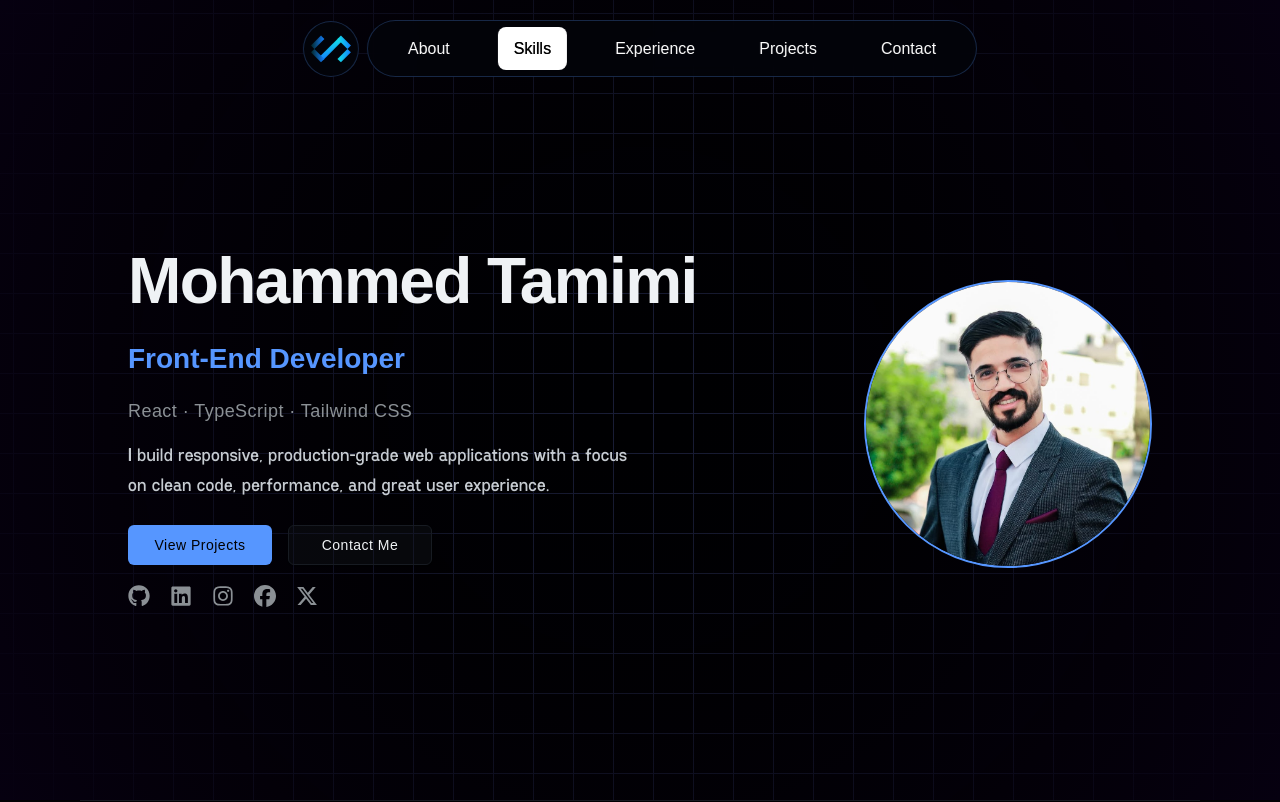
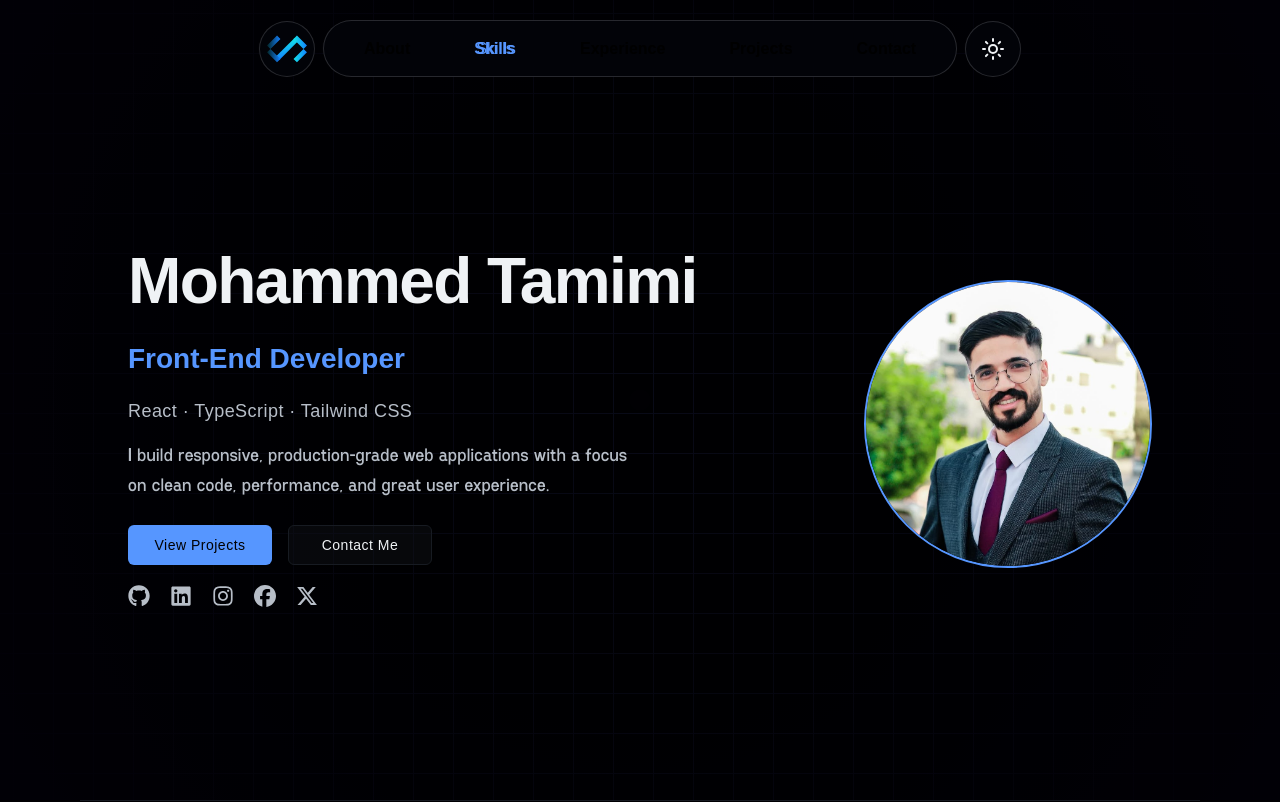
Before and after one commit to m7mdtam/Portfolio, a React (Vite) app: page / in a window 1280 px wide. Shown: the top 802 px of the page. Built offline with nearby package versions, Linux system fonts and the light colour scheme; a web font is replaced by a local one.

Commit message:
fix: added theme

```diff
--- a/src/components/common/navbar/navbar.tsx
+++ b/src/components/common/navbar/navbar.tsx
@@ -1,9 +1,10 @@
 import { useEffect, useRef, useState } from "react";
-import { Menu, X } from "lucide-react";
+import { Menu, Moon, Sun, X } from "lucide-react";
 import { GooeyNav } from "@/components/react-bits";
 import { Button } from "@/components/ui/button";
 import { useScroll } from "@/contexts/scroll-context";
 import type { Section } from "@/contexts/scroll-context";
+import { useTheme } from "@/providers/theme-provider";
 
 const NAV_SECTIONS: Section[] = [
   "about",
@@ -14,7 +15,7 @@ const NAV_SECTIONS: Section[] = [
 ];
 const NAV_LABELS = ["About", "Skills", "Experience", "Projects", "Contact"];
 
-const pill = "bg-card/80 border border-primary/25 backdrop-blur-md";
+const pill = "bg-card/80 border border-text-secondary/20 backdrop-blur-md";
 
 const LogoSvg = () => (
   <svg
@@ -75,12 +76,20 @@ const LogoSvg = () => (
 
 const Navbar = () => {
   const { scrollTo, getElement } = useScroll();
+  const { theme, setTheme } = useTheme();
   const [activeNavIndex, setActiveNavIndex] = useState<number | undefined>(
     undefined,
   );
   const [mobileOpen, setMobileOpen] = useState(false);
   const dropdownRef = useRef<HTMLDivElement>(null);
   const debounceRef = useRef<ReturnType<typeof setTimeout> | null>(null);
+
+  const isDark =
+    theme === "dark" ||
+    (theme === "system" &&
+      window.matchMedia("(prefers-color-scheme: dark)").matches);
+
+  const toggleTheme = () => setTheme(isDark ? "light" : "dark");
 
   useEffect(() => {
     const handleScroll = () => {
@@ -168,6 +177,15 @@ const Navbar = () => {
         />
       </div>
 
+      <Button
+        variant="ghost"
+        onClick={toggleTheme}
+        aria-label="Toggle theme"
+        className={`hidden md:flex w-14 h-14 cursor-pointer rounded-full p-0 hover:bg-transparent ${pill}`}
+      >
+        {isDark ? <Sun className="size-6" /> : <Moon className="size-6" />}
+      </Button>
+
       <div
         className={`relative md:hidden flex items-center justify-between gap-6 rounded-full px-5 py-2 w-[50vw] ${pill}`}
         ref={dropdownRef}
@@ -181,14 +199,29 @@ const Navbar = () => {
           <LogoSvg />
         </Button>
 
+        <div className="flex items-center gap-1">
+          <Button
+            variant="ghost"
+            onClick={toggleTheme}
+            aria-label="Toggle theme"
+            className="p-2 hover:bg-transparent text-foreground shrink-0"
+          >
+            {isDark ? <Sun className="size-6" /> : <Moon className="size-6" />}
+          </Button>
+
           <Button
             variant="ghost"
             onClick={() => setMobileOpen((o) => !o)}
             aria-label="Toggle menu"
             className="p-2 hover:bg-transparent text-foreground shrink-0"
           >
-          {mobileOpen ? <X className="size-6" /> : <Menu className="size-6" />}
+            {mobileOpen ? (
+              <X className="size-6" />
+            ) : (
+              <Menu className="size-6" />
+            )}
           </Button>
+        </div>
 
         {mobileOpen && (
           <div
--- a/src/components/hero/hero-content.tsx
+++ b/src/components/hero/hero-content.tsx
@@ -17,7 +17,7 @@ const HeroContent = ({ name, title, subtitle, intro }: HeroContentProps) => (
     </ScrollReveal>
 
     <ScrollReveal delay={0.45}>
-      <p className="text-body font-title text-muted-foreground tracking-wide">
+      <p className="text-body font-title text-text-secondary tracking-wide">
         {subtitle}
       </p>
     </ScrollReveal>
--- a/src/components/react-bits/GooeyNav.tsx
+++ b/src/components/react-bits/GooeyNav.tsx
@@ -94,7 +94,9 @@ const GooeyNav = ({
         setTimeout(() => {
           try {
             element.removeChild(particle);
-          } catch {}
+          } catch {
+            /* empty */
+          }
         }, t);
       }, 30);
     }
@@ -160,10 +162,15 @@ const GooeyNav = ({
       setActiveIndex(-1);
       textRef.current?.classList.remove("active");
       filterRef.current?.classList.remove("active");
+      if (textRef.current) {
+        textRef.current.innerText = "";
+      }
       return;
     }
     if (syncActiveIndex === activeIndex) return;
-    const li = navRef.current?.querySelectorAll("li")[syncActiveIndex] as HTMLElement;
+    const li = navRef.current?.querySelectorAll("li")[
+      syncActiveIndex
+    ] as HTMLElement;
     if (li) {
       setActiveIndex(syncActiveIndex);
       updateEffectPosition(li);
@@ -174,13 +181,17 @@ const GooeyNav = ({
 
   useEffect(() => {
     if (!navRef.current || !containerRef.current) return;
-    const activeLi = navRef.current.querySelectorAll("li")[activeIndex] as HTMLElement;
+    const activeLi = navRef.current.querySelectorAll("li")[
+      activeIndex
+    ] as HTMLElement;
     if (activeLi) {
       updateEffectPosition(activeLi);
       textRef.current?.classList.add("active");
     }
     const resizeObserver = new ResizeObserver(() => {
-      const currentActiveLi = navRef.current?.querySelectorAll("li")[activeIndex] as HTMLElement;
+      const currentActiveLi = navRef.current?.querySelectorAll("li")[
+        activeIndex
+      ] as HTMLElement;
       if (currentActiveLi) {
         updateEffectPosition(currentActiveLi);
       }
@@ -205,41 +216,71 @@ const GooeyNav = ({
             z-index: 1;
           }
           .effect.text {
-            color: white;
+            color: black;
             font-family: "Sol", sans-serif;
             transition: color 0.3s ease;
           }
           .effect.text.active {
-            color: black;
+            color: var(--accent-primary);
+          }
+          @media (prefers-color-scheme: dark) {
+            .effect.text {
+              color: black;
+            }
+            .effect.text.active {
+              color: var(--accent-primary);
+            }
           }
           .effect.filter {
-            filter: blur(7px) contrast(100) blur(0);
-            mix-blend-mode: lighten;
+            /* gradient/blur effect removed */
           }
           .effect.filter::before {
             content: "";
             position: absolute;
             inset: -75px;
             z-index: -2;
-            background: black;
+            background: transparent;
           }
           .effect.filter::after {
             content: "";
             position: absolute;
             inset: 0;
-            background: white;
+            background: transparent;
             transform: scale(0);
             opacity: 0;
             z-index: -1;
             border-radius: 9999px;
           }
           .effect.active::after {
-            animation: pill 0.3s ease both;
+            animation: none;
           }
-          @keyframes pill {
-            to {
-              transform: scale(1);
-              opacity: 1;
+          li {
+            transition: color 0.3s ease;
+            color: black;
+            font-weight: 700;
+          }
+          li:hover {
+            color: var(--accent-primary);
+          }
+          li.active {
+            color: var(--accent-primary);
+            text-shadow: none;
+          }
+          li.active:hover {
+            color: var(--accent-primary);
+          }
+          @media (prefers-color-scheme: dark) {
+            li {
+              color: var(--text-primary);
+            }
+            li:hover {
+              color: var(--accent-primary);
+            }
+            li.active {
+              color: var(--accent-primary);
+            }
+            li.active:hover {
+              color: var(--accent-primary);
             }
           }
           .particle,
@@ -269,38 +310,23 @@ const GooeyNav = ({
               opacity: 1;
               animation-timing-function: cubic-bezier(0.55, 0, 1, 0.45);
             }
-            70% {
-              transform: rotate(calc(var(--rotate) * 0.5)) translate(calc(var(--end-x) * 1.2), calc(var(--end-y) * 1.2));
+            50% {
+              transform: rotate(calc(var(--rotate) * 0.5)) translate(calc(var(--end-x)), calc(var(--end-y)));
               opacity: 1;
-              animation-timing-function: ease;
-            }
-            85% {
-              transform: rotate(calc(var(--rotate) * 0.66)) translate(calc(var(--end-x)), calc(var(--end-y)));
-              opacity: 1;
+              animation-timing-function: steps(3, jump-none);
             }
             100% {
-              transform: rotate(calc(var(--rotate) * 1.2)) translate(calc(var(--end-x) * 0.5), calc(var(--end-y) * 0.5));
-              opacity: 1;
+              transform: rotate(calc(var(--rotate))) translate(calc(var(--end-x) * 1.5), calc(var(--end-y) * 1.5));
+              opacity: 0;
             }
           }
           @keyframes point {
             0% {
               transform: scale(0);
-              opacity: 0;
+              opacity: 1;
               animation-timing-function: cubic-bezier(0.55, 0, 1, 0.45);
             }
-            25% {
-              transform: scale(calc(var(--scale) * 0.25));
-            }
-            38% {
-              opacity: 1;
-            }
-            65% {
-              transform: scale(var(--scale));
-              opacity: 1;
-              animation-timing-function: ease;
-            }
-            85% {
+            50% {
               transform: scale(var(--scale));
               opacity: 1;
             }
@@ -309,20 +335,12 @@ const GooeyNav = ({
               opacity: 0;
             }
           }
-          li.active {
-            color: black;
-            text-shadow: none;
-          }
-          li.active::after {
-            opacity: 1;
-            transform: scale(1);
-          }
           li::after {
             content: "";
             position: absolute;
             inset: 0;
             border-radius: 8px;
-            background: white;
+            background: transparent;
             opacity: 0;
             transform: scale(0);
             transition: all 0.3s ease;
@@ -331,9 +349,7 @@ const GooeyNav = ({
         `}
       </style>
       <div className="relative" ref={containerRef}>
-        <nav
-          className="flex relative transform-[translate3d(0,0,0.01px)]"
-        >
+        <nav className="flex relative transform-[translate3d(0,0,0.01px)]">
           <ul
             ref={navRef}
             className="flex gap-8 list-none p-0 px-4 m-0 relative z-3 text-text-secondary"
--- a/src/components/react-bits/Squares.tsx
+++ b/src/components/react-bits/Squares.tsx
@@ -13,6 +13,7 @@ interface SquaresProps {
   borderColor?: CanvasStrokeStyle;
   squareSize?: number;
   hoverFillColor?: CanvasStrokeStyle;
+  gradientColor?: string;
 }
 
 const Squares = ({
@@ -20,7 +21,8 @@ const Squares = ({
   speed = 1,
   borderColor = '#999',
   squareSize = 40,
-  hoverFillColor = '#222'
+  hoverFillColor = '#222',
+  gradientColor = '#060010',
 }: SquaresProps) => {
   const canvasRef = useRef<HTMLCanvasElement>(null);
   const requestRef = useRef<number | null>(null);
@@ -80,7 +82,7 @@ const Squares = ({
         Math.sqrt(canvas.width ** 2 + canvas.height ** 2) / 2
       );
       gradient.addColorStop(0, 'rgba(0, 0, 0, 0)');
-      gradient.addColorStop(1, '#060010');
+      gradient.addColorStop(1, gradientColor);
 
       ctx.fillStyle = gradient;
       ctx.fillRect(0, 0, canvas.width, canvas.height);
@@ -147,7 +149,7 @@ const Squares = ({
       canvas.removeEventListener('mousemove', handleMouseMove);
       canvas.removeEventListener('mouseleave', handleMouseLeave);
     };
-  }, [direction, speed, borderColor, hoverFillColor, squareSize]);
+  }, [direction, speed, borderColor, hoverFillColor, squareSize, gradientColor]);
 
   return <canvas ref={canvasRef} className="w-full h-full border-none block" />;
 };
--- a/src/pages/landing-page.tsx
+++ b/src/pages/landing-page.tsx
@@ -9,16 +9,35 @@ import {
   ContactSection,
 } from "@/components/sections";
 import { ScrollProvider } from "@/contexts/scroll-context";
+import { useTheme } from "@/providers/theme-provider";
 
 const LandingPage = () => {
+  const { theme } = useTheme();
+  const isDark =
+    theme === "dark" ||
+    (theme === "system" &&
+      window.matchMedia("(prefers-color-scheme: dark)").matches);
+
+  const squareProps = isDark
+    ? {
+        borderColor: "#1e2247",
+        hoverFillColor: "#1a1e40",
+        gradientColor: "#060010",
+      }
+    : {
+        borderColor: "#c2c6e0",
+        hoverFillColor: "#dddff4",
+        gradientColor: "#eeeef8",
+      };
+
   return (
     <ScrollProvider>
-      <div className="fixed inset-0 z-0">
+      <div className="fixed inset-0 z-0 opacity-30 max-w-screen overflow-hidden">
         <Squares
           direction="diagonal"
           speed={0.5}
-          borderColor="#1a1e38"
           squareSize={40}
+          {...squareProps}
         />
       </div>
 
--- a/src/styles/colors.css
+++ b/src/styles/colors.css
@@ -1,16 +1,23 @@
 :root {
-  --background-base: oklch(98.5% 0.005 250);
-  --background-surface: oklch(96% 0.008 250);
-  --background-muted: oklch(94% 0.01 250);
+  --background-base: oklch(96.5% 0.008 265);
+  --background-surface: oklch(92% 0.015 265);
+  --background-muted: oklch(87% 0.022 265);
 
-  --text-primary: oklch(18% 0.02 260);
-  --text-secondary: oklch(45% 0.015 255);
-  --text-muted: oklch(65% 0.01 250);
-  --text-border: oklch(88% 0.01 250);
+  --text-primary: oklch(13% 0.03 265);
+  --text-secondary: oklch(28% 0.028 262);
+  --text-muted: oklch(52% 0.018 258);
+  --text-border: oklch(74% 0.024 262);
 
-  --accent-primary: oklch(55% 0.2 260);
-  --accent-hover: oklch(48% 0.22 260);
-  --accent-muted: oklch(92% 0.04 260);
+  --accent-primary: oklch(50% 0.24 265);
+  --accent-hover: oklch(43% 0.26 265);
+  --accent-muted: oklch(88% 0.06 265);
+
+  --status-success: oklch(60% 0.2 142);
+  --status-success-bg: oklch(92% 0.06 142);
+  --status-warning: oklch(60% 0.15 68);
+  --status-warning-bg: oklch(91% 0.08 68);
+  --status-neutral: oklch(45% 0.08 265);
+  --status-neutral-bg: oklch(75% 0.02 265);
 }
 
 .dark {
@@ -19,11 +26,18 @@
   --background-muted: oklch(17% 0.02 265);
 
   --text-primary: oklch(96% 0.005 250);
-  --text-secondary: oklch(84% 0.01 255);
+  --text-secondary: oklch(80% 0.015 255);
   --text-muted: oklch(65% 0.01 255);
   --text-border: oklch(22% 0.015 265);
 
   --accent-primary: oklch(68% 0.17 260);
   --accent-hover: oklch(75% 0.15 260);
   --accent-muted: oklch(20% 0.06 260);
+
+  --status-success: oklch(70% 0.18 142);
+  --status-success-bg: oklch(18% 0.08 142);
+  --status-warning: oklch(72% 0.16 68);
+  --status-warning-bg: oklch(22% 0.1 68);
+  --status-neutral: oklch(65% 0.08 265);
+  --status-neutral-bg: oklch(18% 0.04 265);
 }
--- a/src/styles/theme.css
+++ b/src/styles/theme.css
@@ -1,4 +1,4 @@
-@import './colors.css';
+@import "./colors.css";
 
 @custom-variant dark (&:is(.dark *));
 
@@ -31,9 +31,16 @@
   --color-secondary: var(--background-muted);
   --color-secondary-foreground: var(--text-primary);
   --color-muted: var(--background-muted);
-  --color-muted-foreground: var(--text-muted);
+  --color-muted-foreground: var(--text-secondary);
   --color-destructive: oklch(0.577 0.245 27.325);
   --color-border: var(--text-border);
   --color-input: var(--text-border);
   --color-ring: var(--accent-primary);
+
+  --color-status-success: var(--status-success);
+  --color-status-success-bg: var(--status-success-bg);
+  --color-status-warning: var(--status-warning);
+  --color-status-warning-bg: var(--status-warning-bg);
+  --color-status-neutral: var(--status-neutral);
+  --color-status-neutral-bg: var(--status-neutral-bg);
 }
```
Also changed, not shown: src/components/experience/experience-card.tsx (+7 -3 lines), src/components/projects/project-card.tsx (+7 -3 lines). Lines whose indentation alone changed are shown as unchanged.
